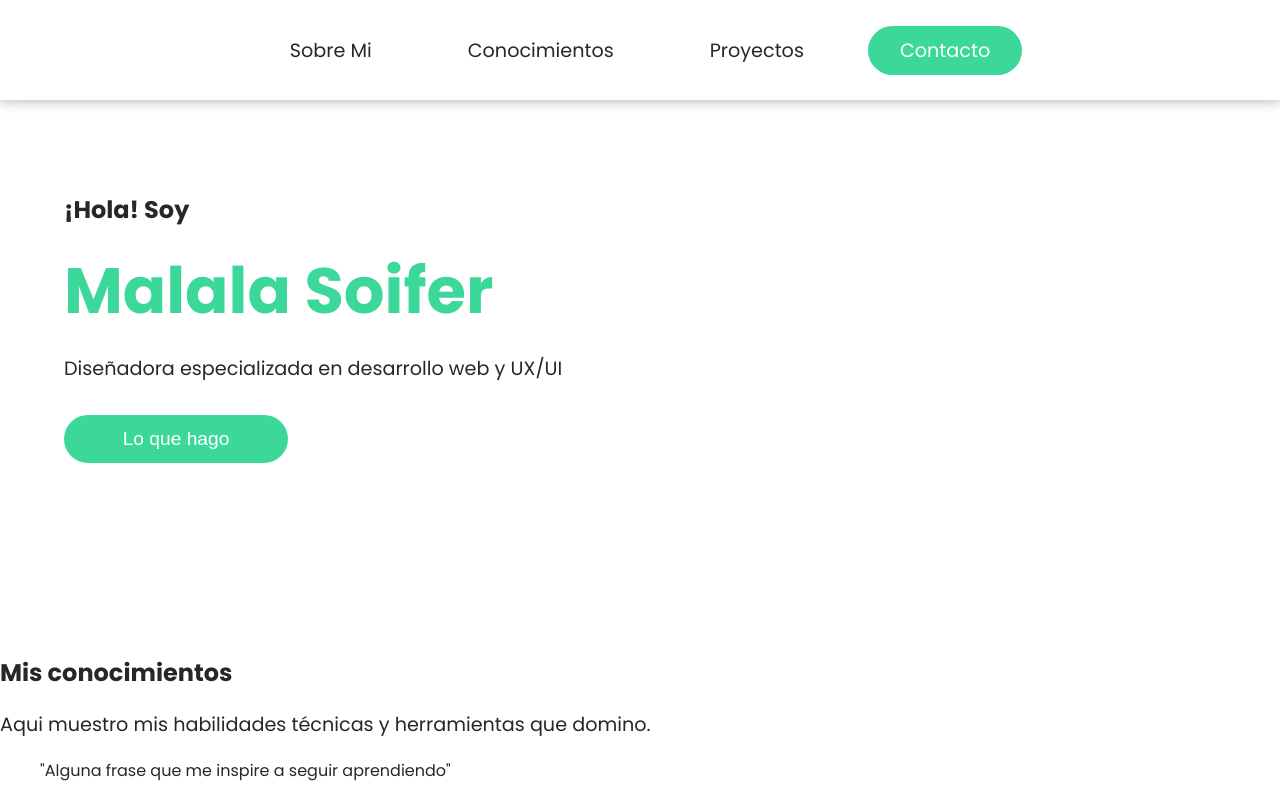
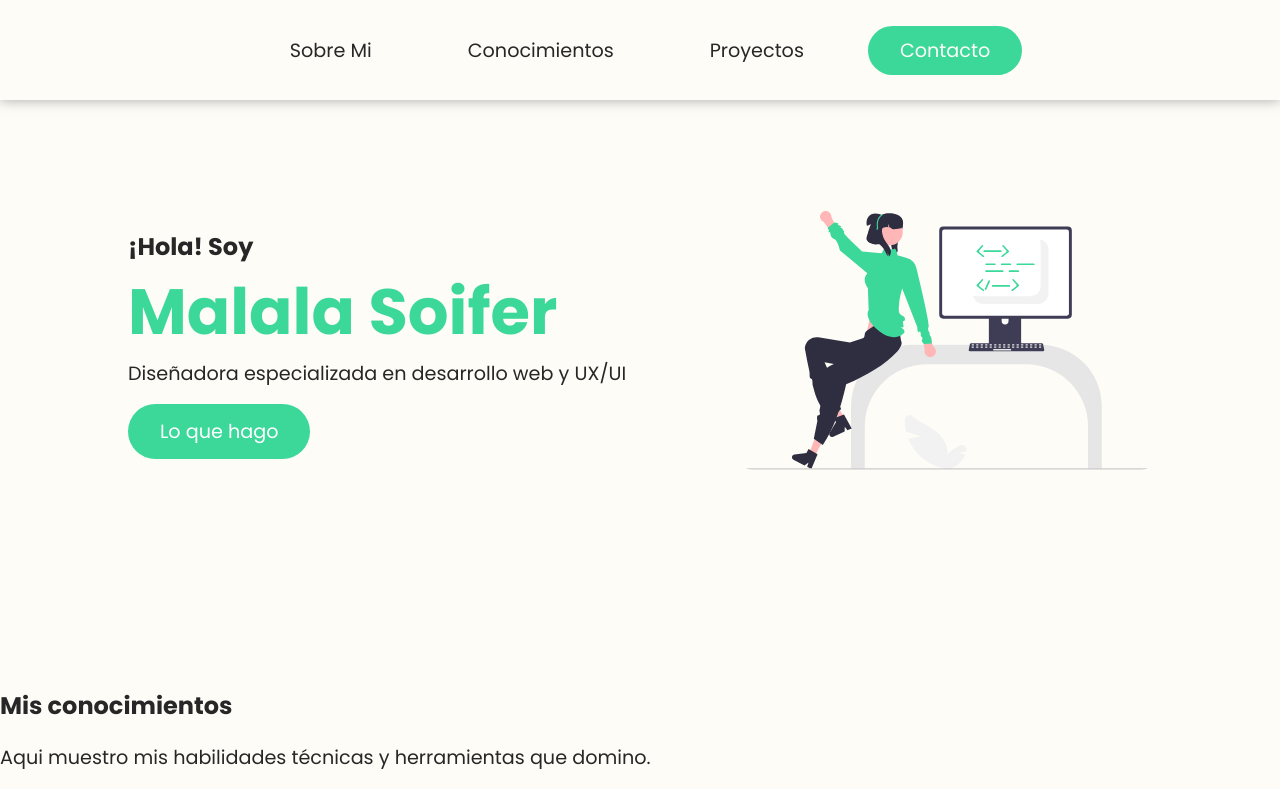
Before and after one commit to MaliSoi/ADA_Trabajo-Integrador, a plain HTML site: page Index.html in a window 1280 px wide. Shown: the top 789 px of the page. Drawn offline with Linux system fonts and the light colour scheme.

Commit message:
Cambios realizados en Index.html y styles.css

```diff
--- a/Index.html
+++ b/Index.html
@@ -41,12 +41,19 @@
     <main>
         <!--Sección Sobre Mi-->
     <section id="sobre-mi">
+        <div class="contenido">
+            <div class="texto">
         <h2>¡Hola! Soy</h2>
         <h1>Malala Soifer</h1>
         <p>Diseñadora especializada en desarrollo web y UX/UI </p>
          <!-- Botón debajo del texto -->
-    <button class="btn-lo-que-hago">Lo que hago</button>
-
+  <a href="#proyectos" class="btn-lo-que-hago">Lo que hago</a>
+</div>
+    <!-- Contenedor de la imagen -->
+    <div class="imagen-sobre-mi">
+    <img src="./images/undraw_proud-coder_9prj.svg" alt="imagen-ilustración">
+            </div>
+</div>
     </section>
 
 
--- a/css/sobre-mi.css
+++ b/css/sobre-mi.css
@@ -2,16 +2,17 @@
     width: 90%; /* Establecer el ancho como un porcentaje del contenedor */
     max-width: 1200px; /* Para evitar que se haga demasiado grande */
     margin: 10rem auto; /* Centra la sección */
-    padding: 2rem 5%; /* Espacio a los lados */
+    padding: 4% 5%; /* Espacio a los lados */
     display: flex; /* Usamos flexbox */
     flex-direction: column; /* Alineamos los elementos verticalmente */
-    justify-content: flex-start; /* Alinea los elementos al principio sin distribuir espacio */
+    justify-content: center; /* Alinea los elementos al principio sin distribuir espacio */
     gap: 1rem; /* Ajusta el espacio entre los elementos */
     align-items: left;
+    box-sizing: border-box;
 }
 
 section {
-    scroll-margin-top:  10rem; /* Ajusta según la altura de tu menú */
+    scroll-margin-top:  14rem; /* Ajusta según la altura de tu menú */
 }
 
 
@@ -42,10 +43,12 @@ p {
     cursor: pointer; /* Cambia el cursor al pasar sobre el botón */
     width: auto;
     max-width: 14rem;
+    text-decoration: none; /* Quita el subrayado */
     transition: background-color 0.3s ease; /* Transición suave para el hover */
 
 
 }
+
 
 /* Efecto hover para el botón */
 .btn-lo-que-hago:hover {
@@ -57,3 +60,26 @@ p {
 .btn-lo-que-hago:active {
     box-shadow: 0px 0px 12px rgba(60, 216, 154, 0.8);
 }
+
+.contenido {
+    display: flex;
+    justify-content: space-between;
+    align-items: center;
+    width: 100%;
+}
+
+
+.texto {
+    width: 50%; /* Para que ocupe la mitad del espacio */
+}
+
+.imagen-sobre-mi {
+    width: 40%;
+    text-align: right; /* Asegura que la imagen se alinee a la derecha */
+}
+
+.imagen-sobre-mi img {
+    width: 100%;
+    max-width: 500px; /* Ajusta el tamaño máximo */
+    border-radius: 10px;
+}
--- a/styles.css
+++ b/styles.css
@@ -3,13 +3,15 @@
 body{
     font-family: "Poppins", sans-serif;
     color: #282727; /* Un tono oscuro para mejorar la visibilidad */
-    background-color: white; /* Asegurar un fondo claro */
+    background-color: rgb(253, 252, 246);
     margin: 0; /* Elimina el margen predeterminado del navegador */
     padding: 0; /* Elimina cualquier padding que pueda causar espacios */
     width: 100%;
 }
 
-
+html {
+    scroll-behavior: smooth;
+}
 
 
 /* === NAVBAR PRINCIPAL === */
@@ -19,7 +21,7 @@ body{
     top: 0;
     left: 0;
     width: 100%;
-    background-color: white;
+    background-color:rgb(253, 252, 246);
     padding: 1rem 0; /* Ajusta el padding superior e inferior */
     z-index: 10; /* Asegura que el navbar esté por encima de otros elementos */
     display: flex;
@@ -69,7 +71,7 @@ body{
 
 /* Estilo para el botón de "Contacto" */
 .navegacion-principal ul li.contacto-menu a {
-    color: white; /* Texto blanco siempre */
+    color: rgb(253, 252, 246);
     background-color: #3cd89a; /* Fondo verde SIEMPRE visible */
     border-radius: 30px;
     padding: 0.625rem 2rem;
@@ -101,7 +103,7 @@ display: flex;
 flex-direction: column;
 align-items: center;
 background-color: #3cd89a;
-color: white;
+color: rgb(253, 252, 246);
 text-align: center;
 justify-content: center;
 padding: 2rem 0;
@@ -136,7 +138,7 @@ footer p {
 }
 
 .navegacion-secundaria a  {
-    color: white;
+    color:rgb(253, 252, 246);
     text-decoration: none;
     font-size: 1rem;
 }
```
Also changed, not shown: images/undraw_digital-artwork_xlmm.svg (added), images/undraw_proud-coder_9prj.svg (added).
